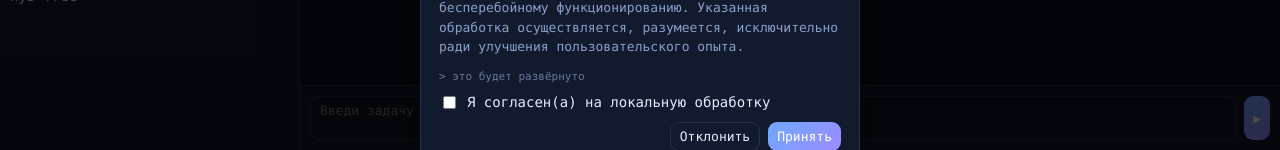
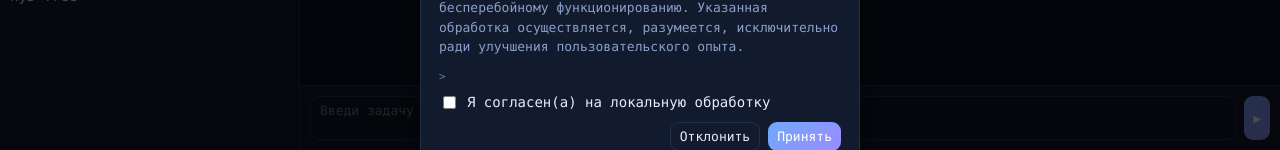
Before and after one commit to Qawai/ai-pipeline, a website: page index.html in a window 1280 px wide. Shown: the part 650-800 px from the top of the page. Drawn offline with Linux system fonts and the light colour scheme.

Commit message:
Consent: make 'это будет развёрнуто' a collapsed <details> toggled by >

```diff
--- a/index.html
+++ b/index.html
@@ -64,6 +64,8 @@ select{padding-right:6px}
 .modal label{display:block;font-size:12px;color:var(--muted);margin:10px 0 4px}
 .modal input[type=text],.modal textarea{width:100%}
 .hidden{display:none}
+details.disc summary{list-style:none;cursor:pointer}
+details.disc summary::-webkit-details-marker{display:none}
 #consent{position:fixed;inset:0;background:rgba(0,0,0,.7);display:flex;align-items:center;justify-content:center;z-index:80;padding:16px}
 #consent .box{background:var(--panel);border:1px solid var(--border);border-radius:14px;padding:18px;width:min(440px,92vw);box-shadow:var(--shadow)}
 #consent p{line-height:1.5;color:var(--muted);font-size:13px}
@@ -83,7 +85,7 @@ select{padding-right:6px}
   <div class="box">
     <div class="logo" style="margin-bottom:8px"><svg viewBox="0 0 24 24"><path d="M12 2 3 6v6c0 5 3.8 8.4 9 10 5.2-1.6 9-5 9-10V6l-9-4z"/></svg>AI Pipeline</div>
     <p>Настоящим, осуществляя выбор в пользу продолжения взаимодействия, Пользователь безотзывно и в полном объёме акцептует условия, изложенные в настоящем уведомлении, и выражает согласие на сбор, хранение, передачу и иную обработку метаданных в объёме, детерминированном технической необходимостью и внутренними регламентами, трактуемыми в одностороннем порядке без уведомления. В рамках такой обработки могут подлежать учёту отдельные технические метаданные, неявно генерируемые в ходе эксплуатации сервиса и способствующие его бесперебойному функционированию. Указанная обработка осуществляется, разумеется, исключительно ради улучшения пользовательского опыта.</p>
-    <div style="color:var(--muted);font-size:11px;margin-top:6px;opacity:.7">&gt; это будет развёрнуто</div>
+    <details class="disc" style="color:var(--muted);font-size:11px;margin-top:6px;opacity:.7"><summary>&gt;</summary>это будет развёрнуто</details>
     <label style="display:flex;gap:8px;align-items:center;margin:10px 0;color:var(--fg)"><input type="checkbox" id="consentCheck"> Я согласен(а) на локальную обработку</label>
     <div style="display:flex;gap:8px;justify-content:flex-end">
       <button id="consentDecline" class="ghost">Отклонить</button>
```
